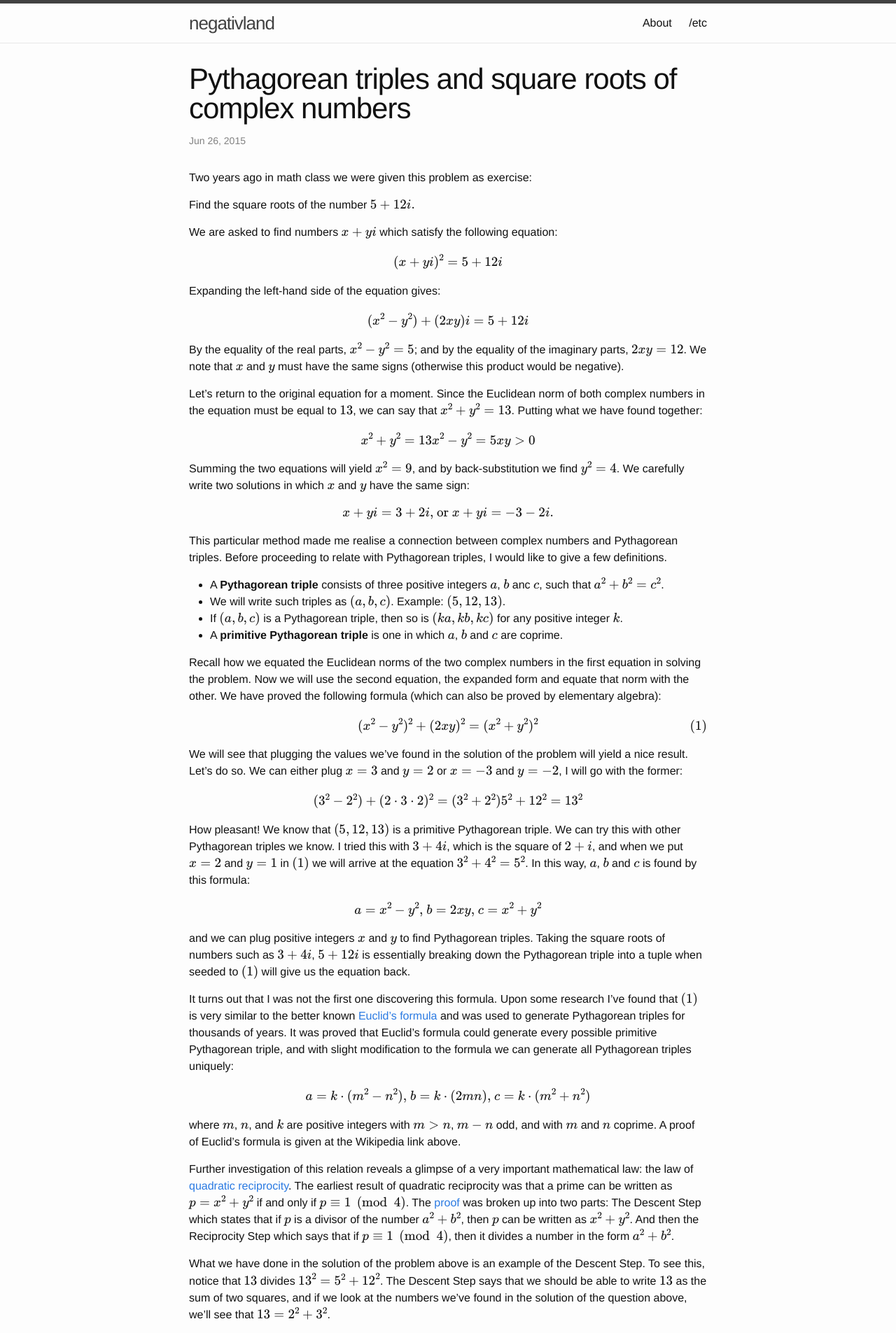
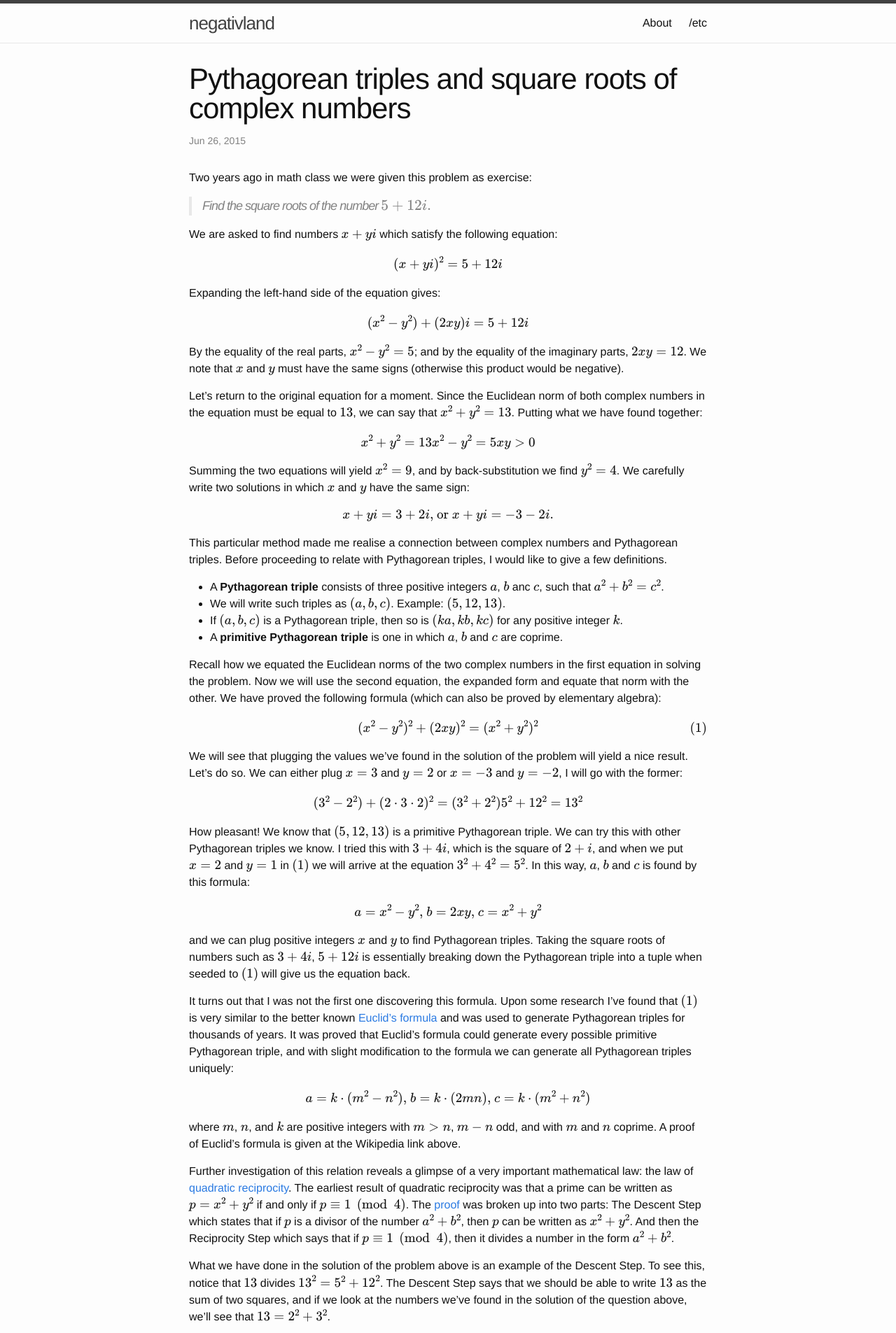
Before and after one commit to bozbalci/legacy-gh-page, a Jekyll site: the page built from _posts/2015-06-26-pythagorean-triples.markdown, in a window 1280 px wide. Shown: the top 1905 px of the page at 70% size. Built offline with Jekyll 4.4.1, drawn with Linux system fonts in a browser that asks for light colours; formulas are drawn with MathJax 3.

Commit message:
Changed problem statement to blockquote

```diff
--- a/_posts/2015-06-26-pythagorean-triples.markdown
+++ b/_posts/2015-06-26-pythagorean-triples.markdown
@@ -7,7 +7,7 @@ categories: math
 
 Two years ago in math class we were given this problem as exercise:
 
-Find the square roots of the number $$5 + 12i.$$
+> Find the square roots of the number $$5 + 12i.$$
 
 We are asked to find numbers $$x + yi$$ which satisfy the following equation:
 
```
